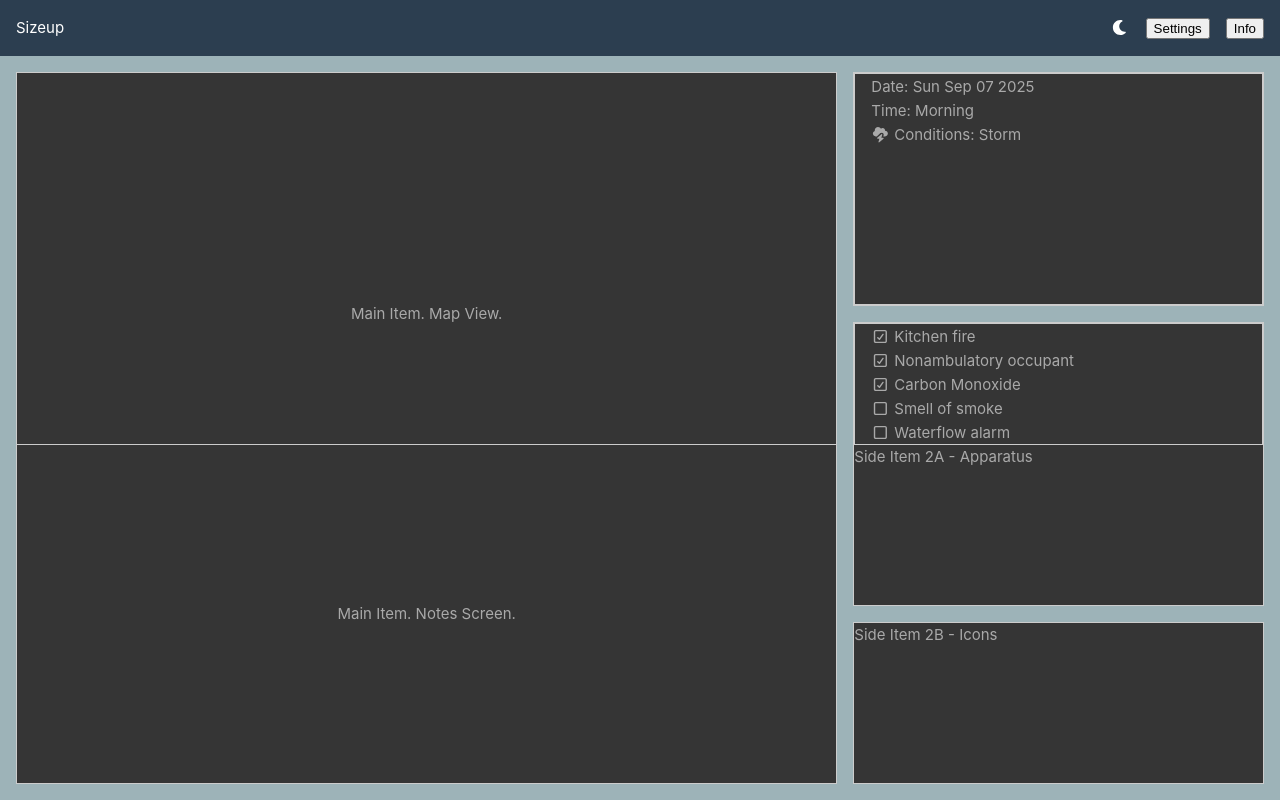
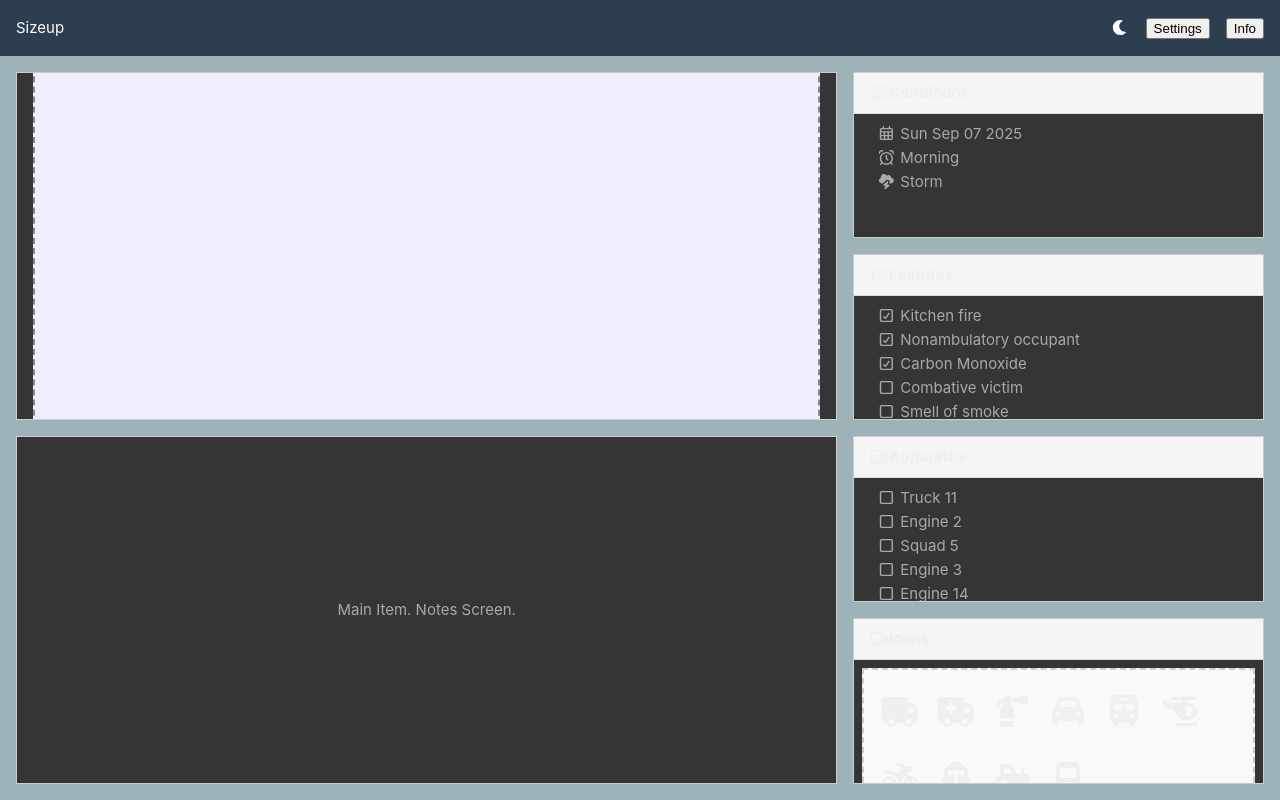
Before and after one commit to sullivant/sizeup, a Vue app in the folder frontend/: page / in a window 1280 px wide. Built offline with nearby package versions, Linux system fonts and the light colour scheme.

Commit message:
starting to tinker with draggables.

```diff
--- a/frontend/package.json
+++ b/frontend/package.json
@@ -16,6 +16,7 @@
     "@fortawesome/free-regular-svg-icons": "^7.0.0",
     "@fortawesome/free-solid-svg-icons": "^7.0.0",
     "@fortawesome/vue-fontawesome": "^3.1.0",
+    "@vueuse/motion": "^3.0.3",
     "vue": "^3.5.17"
   },
   "devDependencies": {
--- a/frontend/src/App.vue
+++ b/frontend/src/App.vue
@@ -4,14 +4,17 @@
     import ContentGrid from './components/ContentGrid.vue'
 
     import appSettingsData from '@/data/appSettings.json'
-    import type { AppSettings } from './types/AppSettings'
+    import scenarioData from '@/Data/scenarioToggles.json'
+    import apparatusData from '@/data/apparatus.json'
 
-    import scenarioData from '@/Data/scenarioToggles.json'
+    import type { AppSettings } from '@/types/AppSettings'
     import type { ScenarioItem } from '@/types/ScenarioItem'
-
-    import type { typeScenarioEnvironment } from './types/typeScenarioEnvironment'
+    import type { ScenarioEnvironment as typeScenarioEnvironment } from './types/typeScenarioEnvironment'
+    import type { Apparatus } from '@/types/Apparatus'
 
     const appSettings = ref<AppSettings>(appSettingsData);
+
+    const apparatus = ref<Apparatus[]>(apparatusData);
 
     // The application's list of scenario features that can be used when discussing
     // response to the incident, etc.  This is stored in the scenarioToggles.json file.
@@ -61,7 +64,7 @@
 <template>
     <div class="app-container">
         <Header />
-        <ContentGrid :scenario-toggles="scenarioToggles" :scenario-environment="scenarioEnvironment" />
+        <ContentGrid :scenario-toggles="scenarioToggles" :scenario-environment="scenarioEnvironment" :apparatus="apparatus" />
     </div>
 </template>
 
--- /dev/null
+++ b/frontend/src/components/ApparatusList.vue
@@ -0,0 +1,30 @@
+<script setup lang="ts">
+    import { ref, computed, defineProps } from 'vue';
+
+    import type { Apparatus } from '@/types/Apparatus';
+
+    const props = defineProps<{
+        apparatus: Apparatus[]
+    }>();
+
+    // Ensures the enabled toggles show up first
+    const sortedApparatusToggles = computed(() =>
+        [...props.apparatus].sort((a,b) => Number(b.enabled) - Number(a.enabled))
+    )
+
+    function toggleApparatus(id: number) {
+        const item = props.apparatus.find(i => i.id === id)
+        if (item) {
+            item.enabled = !item.enabled
+        }
+    }
+
+</script>
+
+<template>
+    <ul>
+        <li v-for="item in sortedApparatusToggles" :key="item.id" @click="toggleApparatus(item.id)">
+            <font-awesome-icon :icon="item.enabled ? 'fa-regular fa-square-check' : 'fa-regular fa-square'"  /> {{ item.name }}
+        </li>
+    </ul>
+</template>
--- a/frontend/src/components/ContentGrid.vue
+++ b/frontend/src/components/ContentGrid.vue
@@ -1,17 +1,48 @@
 <script setup lang="ts">
     import {ref, defineProps, onMounted } from 'vue';
 
+    import { MotionDirective as motion } from '@vueuse/motion'
+
     import ScenarioItems from '@/components/ScenarioItems.vue'
     import ScenarioEnvironment from '@/components/ScenarioEnvironment.vue';
+    import ApparatusList from './ApparatusList.vue';
+    import IconList from '@/components/IconList.vue';
+
 
     import type { MenuItem } from '@/types/MenuItem';
     import type { ScenarioItem } from '@/types/ScenarioItem'
-    import type { typeScenarioEnvironment } from '@/types/typeScenarioEnvironment';
+    import type { ScenarioEnvironment as typeScenarioEnvironment } from '@/types/typeScenarioEnvironment';
+    import type { Apparatus } from '@/types/Apparatus';
 
     const props = defineProps<{
         scenarioToggles: ScenarioItem[]
         scenarioEnvironment: typeScenarioEnvironment
+        apparatus: Apparatus[]
     }>();
+
+
+
+    type DroppedIcon = {
+        id: number;
+        name: string;
+        x: number;
+        y: number;
+    };
+
+    const droppedIcons = ref<DroppedIcon[]>([]);
+
+    function handleIconDrop(icon: { id: number; name: string }) {
+    droppedIcons.value.push({ ...icon, x: 10, y: 10 });
+    }
+
+    function updatePosition(index: number, x: number, y: number) {
+    droppedIcons.value[index].x = x;
+    droppedIcons.value[index].y = y;
+    }
+
+
+
+
 
 </script>
 
@@ -19,14 +50,34 @@
     <main class="grid-container">
         <div class="row">
             <div class="main-item">
-                Main Item.  Map View.
+                <div id="street-view" class="street-view">
+                    <Motion
+                        v-for="(icon, index) in droppedIcons"
+                        :key="icon.id + '-' + index"
+                        class="draggable-icon"
+                        :initial="{ x: icon.x, y: icon.y }"
+                        :drag="true"
+                        dragConstraints="#street-view"
+                        @drag-end="(e: { x: number; y: number }) => updatePosition(index, e.x, e.y)"
+                    >
+                        <font-awesome-icon :icon="icon.name" />
+                    </Motion>
+                    </div>
+
+
             </div>
             <div class="side-items">
                 <div class="side-item">
-                    <ScenarioEnvironment :scenario-environment="scenarioEnvironment"/>
+                    <div class="side-header"><font-awesome-icon :icon='"far fa-life-ring"'/>Conditions</div>
+                    <div class="scrollable-container">
+                        <ScenarioEnvironment :scenario-environment="scenarioEnvironment"/>
+                    </div>
                 </div>
                 <div class="side-item">
-                    <ScenarioItems :scenario-toggles="scenarioToggles"/>
+                    <div class="side-header"><font-awesome-icon :icon='"far fa-rectangle-list"'/>Features</div>
+                    <div class="scrollable-container">
+                        <ScenarioItems :scenario-toggles="scenarioToggles"/>
+                    </div>
                 </div>
             </div>
         </div>
@@ -35,8 +86,19 @@
                 Main Item. Notes Screen.
             </div>
             <div class="side-items">
-                <div class="side-item">Side Item 2A - Apparatus </div>
-                <div class="side-item">Side Item 2B - Icons </div>
+                <div class="side-item">
+                    <div class="side-header"><font-awesome-icon :icon='"far fa-truck"'/>Apparatus</div>
+                    <div class="scrollable-container">
+                        <ApparatusList :apparatus="apparatus"/>
+                    </div>
+                </div>
+                <div class="side-item">
+                    <div class="side-header"><font-awesome-icon :icon='"far fa-truck"'/>Icons</div>
+                    <div class="scrollable-container" id="icon-list">
+                        <IconList @icon-dropped="handleIconDrop" />
+                    </div>
+                </div>
+
             </div>
         </div>
     </main>
@@ -48,10 +110,11 @@
         flex-direction: column;
         gap: 1rem;
         padding: 1rem;
-        flex: 1;
+        /* flex: 1; */
         width: 100%;
         height: 100%;
         background-color: var(--color-main-background);/* #ecf0f1; */
+        overflow: hidden;
         box-sizing: border-box;
     }
 
@@ -60,7 +123,7 @@
         grid-template-columns: 2fr 1fr;
         gap: 1rem;
         height: 50%;
-
+        min-height: 0;
     }
 
     .main-item {
@@ -77,23 +140,38 @@
         display: flex;
         flex-direction: column;
         gap: 1rem;
+        height: 100%;
+        min-height: 0;
     }
 
     .side-item {
+        display: flex;
+        flex-direction: column;
+        height: 100%;
+        overflow: hidden;
         background-color: var(--color-background);
         border: 1px solid #ccc;
-        display: flex;
-        flex-direction: column;
-        overflow: hidden;
-        height: 50%;
     }
 
-
-    .list-item {
-        padding: 8px;
-        border-bottom: 1px solid #eee;
+    .side-header {
+        padding: 0.5rem 1rem;
+        font-weight: bold;
+        border-bottom: 1px solid #ddd;
+        background-color: var(--color-header-background, #f5f5f5);
+        flex-shrink: 0;
     }
 
+    .scrollable-container {
+        flex: 1;
+        overflow-y: auto;
+        padding: 0.5rem;
+        border: none;
+    }
+
+    .scrollable-container ul {
+        list-style: none;
+        padding-left: 1em;
+    }
 
     @media (max-width: 768px) {
         .row {
@@ -109,4 +187,24 @@
     }
 
 
+
+.street-view {
+  position: relative;
+  min-height: 400px;
+  min-width: 100%;
+  border: 2px dashed #888;
+  background-color: #eef;
+  padding: 1rem;
+  overflow: hidden;
+}
+
+.draggable-icon {
+  position: absolute;
+  font-size: 2rem;
+  cursor: grab;
+  user-select: none;
+}
+
+
+
 </style>
--- /dev/null
+++ b/frontend/src/components/IconList.vue
@@ -0,0 +1,77 @@
+
+<script setup lang="ts">
+
+import { defineEmits } from 'vue';
+import { FontAwesomeIcon } from '@fortawesome/vue-fontawesome';
+import {
+  faTruck, faAmbulance, faFireExtinguisher, faCar, faBus,
+  faHelicopter, faMotorcycle, faShip, faTractor, faTrain
+} from '@fortawesome/free-solid-svg-icons';
+import { library } from '@fortawesome/fontawesome-svg-core';
+
+library.add(faTruck, faAmbulance, faFireExtinguisher, faCar, faBus,
+            faHelicopter, faMotorcycle, faShip, faTractor, faTrain);
+
+const emit = defineEmits(['icon-dropped']);
+
+const icons = [
+  { id: 1, name: 'truck' },
+  { id: 2, name: 'ambulance' },
+  { id: 3, name: 'fire-extinguisher' },
+  { id: 4, name: 'car' },
+  { id: 5, name: 'bus' },
+  { id: 6, name: 'helicopter' },
+  { id: 7, name: 'motorcycle' },
+  { id: 8, name: 'ship' },
+  { id: 9, name: 'tractor' },
+  { id: 10, name: 'train' }
+];
+
+function onDragStart(icon: { id: number; name: string }, event: DragEvent) {
+  event.dataTransfer?.setData('text/plain', JSON.stringify(icon));
+}
+
+function onDrop(event: DragEvent) {
+  const data = event.dataTransfer?.getData('text/plain');
+  if (data) {
+    const icon = JSON.parse(data);
+    emit('icon-dropped', icon);
+  }
+}
+
+</script>
+
+<template>
+  <div id="icon-list" class="icon-list" @dragover.prevent @drop="onDrop">
+    <div
+    v-for="icon in icons"
+    :key="icon.id"
+    class="draggable-icon"
+    draggable="true"
+    @dragstart="(e) => onDragStart(icon, e)"
+    >
+    <font-awesome-icon :icon="icon.name" />
+    </div>
+
+  </div>
+</template>
+
+
+
+<style scoped>
+
+.icon-list {
+  display: flex;
+  flex-wrap: wrap;
+  gap: 1rem;
+  padding: 1rem;
+  border: 2px dashed #ccc;
+  background-color: #f9f9f9;
+}
+
+.draggable-icon {
+  font-size: 2rem;
+  cursor: grab;
+}
+
+</style>
--- a/frontend/src/components/ScenarioEnvironment.vue
+++ b/frontend/src/components/ScenarioEnvironment.vue
@@ -1,6 +1,6 @@
 <script setup lang="ts">
     import { ref, computed, defineProps } from 'vue';
-    import type { typeScenarioEnvironment } from '@/types/typeScenarioEnvironment';
+    import type { ScenarioEnvironment as typeScenarioEnvironment } from '@/types/typeScenarioEnvironment';
 
     const props = defineProps<{
         scenarioEnvironment: typeScenarioEnvironment
@@ -8,34 +8,30 @@
 
     const weatherIconClasses: Record<typeScenarioEnvironment['weather'], string> = {
         Clear: 'far fa-sun',
-        Rain: 'far fa-cloud-showers-heavy',
+        Rain: 'fas fa-cloud-showers-heavy',
         Snow: 'far fa-snowflake',
         Fog: 'fas fa-smog',
         Storm: 'fas fa-cloud-bolt'
     }
 
-
+    const timeIconClasses: Record<typeScenarioEnvironment['timeOfDay'], string> = {
+        Morning: 'far fa-alarm-clock',
+        Afternoon: 'far fa-sun',
+        Evening: 'fas fa-sun',
+        Night: 'fas fa-bed',
+    }
 </script>
 
 <template>
-    <div class="scrollable-container">
-        <ul>
-            <li><strong>Date: </strong> {{scenarioEnvironment.date}}</li>
-            <li><strong>Time: </strong> {{scenarioEnvironment.timeOfDay}}</li>
-            <li><strong><font-awesome-icon :icon="weatherIconClasses[scenarioEnvironment.weather]"  /> Conditions: </strong> {{scenarioEnvironment.weather}}</li>
-        </ul>
-    </div>
+
+    <ul>
+        <li><font-awesome-icon :icon='"far fa-calendar-days"'/> {{scenarioEnvironment.date}}</li>
+        <li><font-awesome-icon :icon="timeIconClasses[scenarioEnvironment.timeOfDay]"/> {{scenarioEnvironment.timeOfDay}}</li>
+        <li><font-awesome-icon :icon="weatherIconClasses[scenarioEnvironment.weather]"/> {{scenarioEnvironment.weather}}</li>
+    </ul>
+
 </template>
 
 <style scoped>
-    .scrollable-container {
-        flex: 1;
-        overflow-y: auto;
-        border: 1px solid #ccc;
-        padding: 1px;
-    }
-    .scrollable-container ul {
-        list-style: none;
-        padding-left: 1em;
-    }
+
 </style>
--- a/frontend/src/components/ScenarioItems.vue
+++ b/frontend/src/components/ScenarioItems.vue
@@ -21,13 +21,11 @@
 </script>
 
 <template>
-    <div class="scrollable-container">
-        <ul>
-            <li v-for="item in sortedScenarioToggles" :key="item.id" @click="toggleScenario(item.id)">
-                <font-awesome-icon :icon="item.enabled ? 'fa-regular fa-square-check' : 'fa-regular fa-square'"  /> {{ item.name }}
-            </li>
-        </ul>
-    </div>
+    <ul>
+        <li v-for="item in sortedScenarioToggles" :key="item.id" @click="toggleScenario(item.id)">
+            <font-awesome-icon :icon="item.enabled ? 'fa-regular fa-square-check' : 'fa-regular fa-square'"  /> {{ item.name }}
+        </li>
+    </ul>
 </template>
 
 <style scoped>
--- /dev/null
+++ b/frontend/src/data/apparatus.json
@@ -0,0 +1,9 @@
+[
+  { "id": 1, "name": "Truck 11", "enabled": false },
+  { "id": 2, "name": "Engine 2", "enabled": false },
+  { "id": 3, "name": "Squad 5", "enabled": false },
+  { "id": 4, "name": "Engine 3", "enabled": false },
+  { "id": 5, "name": "Engine 14", "enabled": false },
+  { "id": 6, "name": "Tac 8", "enabled": false },
+  { "id": 7, "name": "Medical", "enabled": false }
+]
--- a/frontend/src/data/scenarioToggles.json
+++ b/frontend/src/data/scenarioToggles.json
@@ -14,5 +14,11 @@
   { "id": 13, "name": "Windows dark, smoke puffing eaves", "enabled": false },
   { "id": 14, "name": "Hoarding", "enabled": false },
   { "id": 15, "name": "Multiple victims", "enabled": false },
-  { "id": 16, "name": "Bariatric victim", "enabled": false }
+  { "id": 16, "name": "Bariatric victim", "enabled": false },
+  { "id": 17, "name": "Animal consideration", "enabled": false },
+  { "id": 18, "name": "Construction", "enabled": false },
+  { "id": 19, "name": "Combative victim", "enabled": false },
+  { "id": 20, "name": "Arson evidence", "enabled": false },
+  { "id": 21, "name": "Hydrant disabled", "enabled": false },
+  { "id": 22, "name": "Chemical considerations", "enabled": false }
 ]
--- /dev/null
+++ b/frontend/src/types/Apparatus.ts
@@ -0,0 +1,5 @@
+export interface Apparatus {
+    id: number
+    name: string
+    enabled: boolean
+}
--- a/frontend/src/types/typeScenarioEnvironment.ts
+++ b/frontend/src/types/typeScenarioEnvironment.ts
@@ -1,4 +1,4 @@
-export interface typeScenarioEnvironment {
+export interface ScenarioEnvironment {
     timeOfDay: 'Morning' | 'Afternoon' | 'Evening' | 'Night'
     weather: 'Clear' | 'Rain' | 'Snow' | 'Fog' | 'Storm'
     temperature: number
```
Also changed, not shown: frontend/src/main.ts (+9 -4 lines), 1 other file (tests, documents, lock files or other folders).
